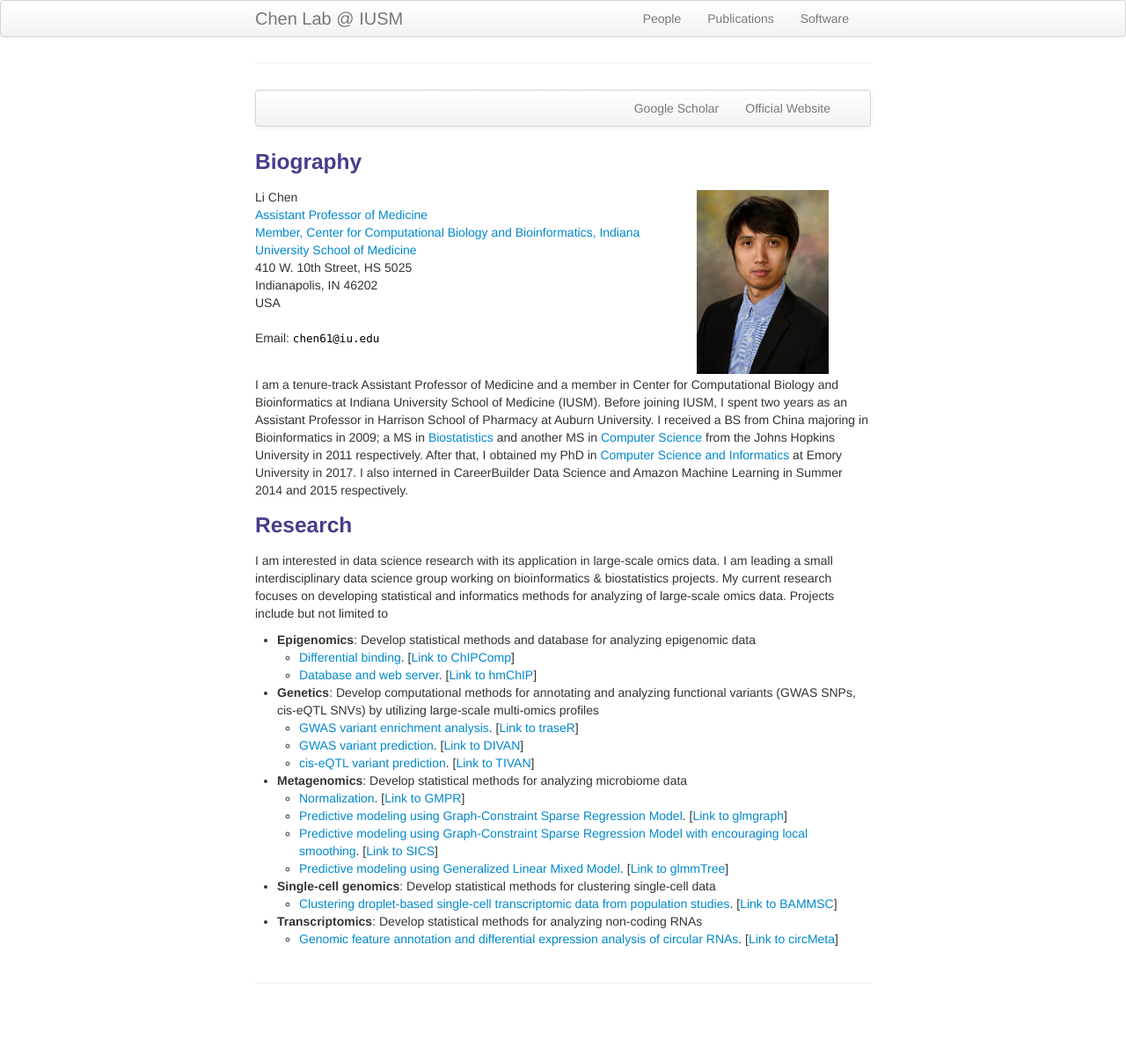
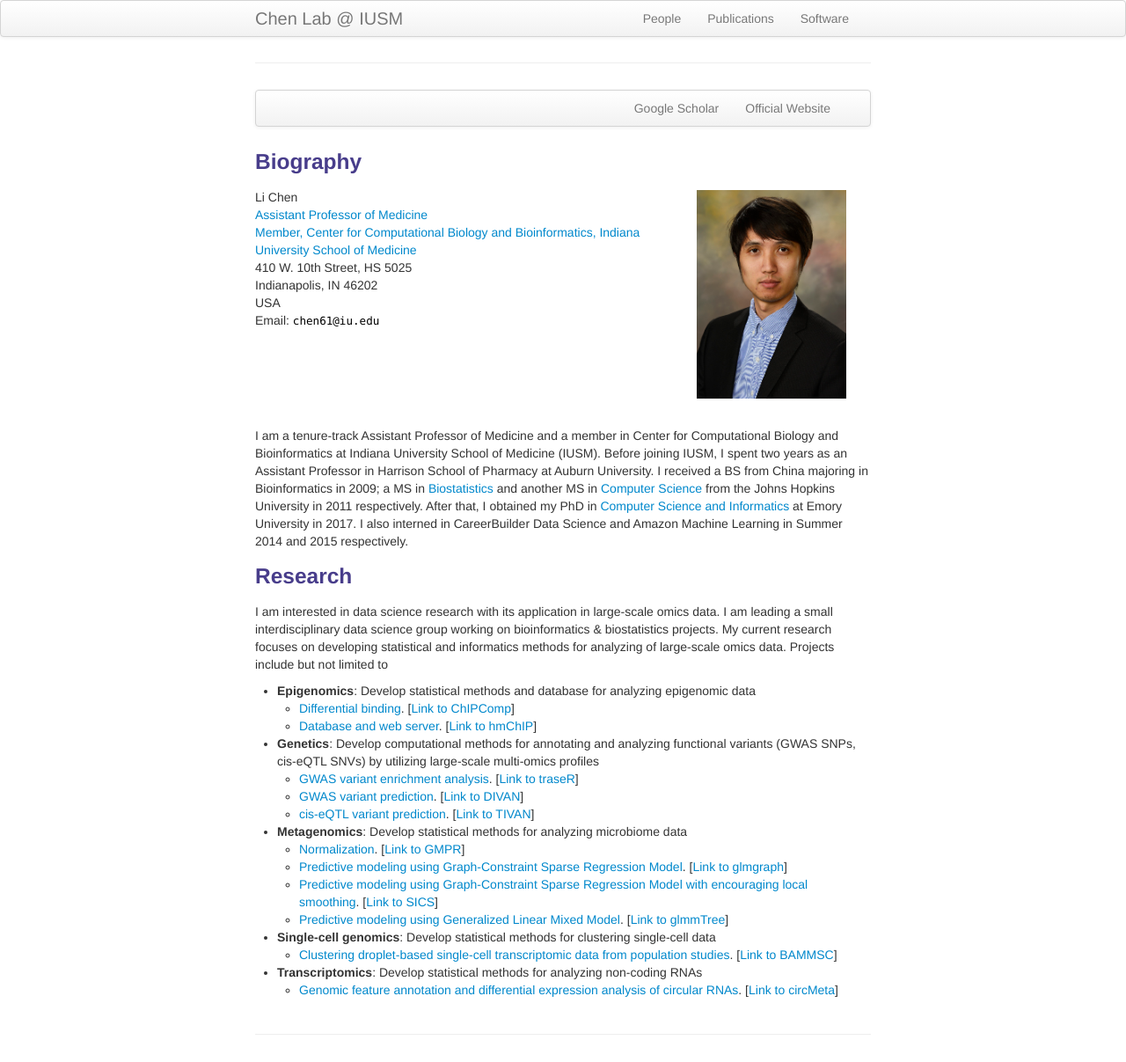
Before and after one commit to lichenbiostat/lichen-lab.github.io, a Jekyll site: the page built from index.md, in a window 1280 px wide. Shown: the whole page at 88% size. Built offline with Jekyll 4.4.1, drawn with Linux system fonts in a browser that asks for light colours; before the commit the page ends 1149 px from its top, so only the background shows below that.

Commit message:
Update index.md

```diff
--- a/index.md
+++ b/index.md
@@ -23,7 +23,7 @@ description: I am a tenure-track Assistant Professor of Medicine at Indiana Univ
             <a href="https://medicine.iu.edu/research/centers-institutes/computational-biology-bioinformatics/">Member, Center for Computational Biology and Bioinformatics, Indiana University School of Medicine</a><br/>
  410 W. 10th Street, HS 5025 <br/>
     Indianapolis, IN 46202<br/>
-            USA<br/><br/>
+            USA<br/>
             <div id="hide_email">
             Email: <code>chen61@iu.edu</code><br/>
             </div>
@@ -31,12 +31,12 @@ description: I am a tenure-track Assistant Professor of Medicine at Indiana Univ
 
         <div class="span2">
         <a href="../assets/pics/Chen.jpg">
-            <img src="../assets/pics/Chen.jpg" height="200" width="150" title="Li Chen" alt="Li Chen"/>
+            <img src="../assets/pics/Chen.jpg" height="200" width="180" title="Li Chen" alt="Li Chen"/>
         </a>
         </div>
     </div>
 </div>
-
+<br/>
 
 
 I am a tenure-track Assistant Professor of Medicine and a member in Center for Computational Biology and Bioinformatics at Indiana University School of Medicine (IUSM). Before joining IUSM, I spent two years as an Assistant Professor in Harrison School of Pharmacy at Auburn University. I received a BS from China majoring in Bioinformatics in 2009; a MS in [Biostatistics](http://www.jhsph.edu/departments/biostatistics/index.html) and another MS in [Computer Science](https://www.cs.jhu.edu/) from the Johns Hopkins University in 2011 respectively. After that, I obtained my PhD in [Computer Science and Informatics](http://www.cs.emory.edu/site/home/) at Emory University in 2017. I also interned in CareerBuilder Data Science and Amazon Machine Learning in Summer 2014 and 2015 respectively.
```
